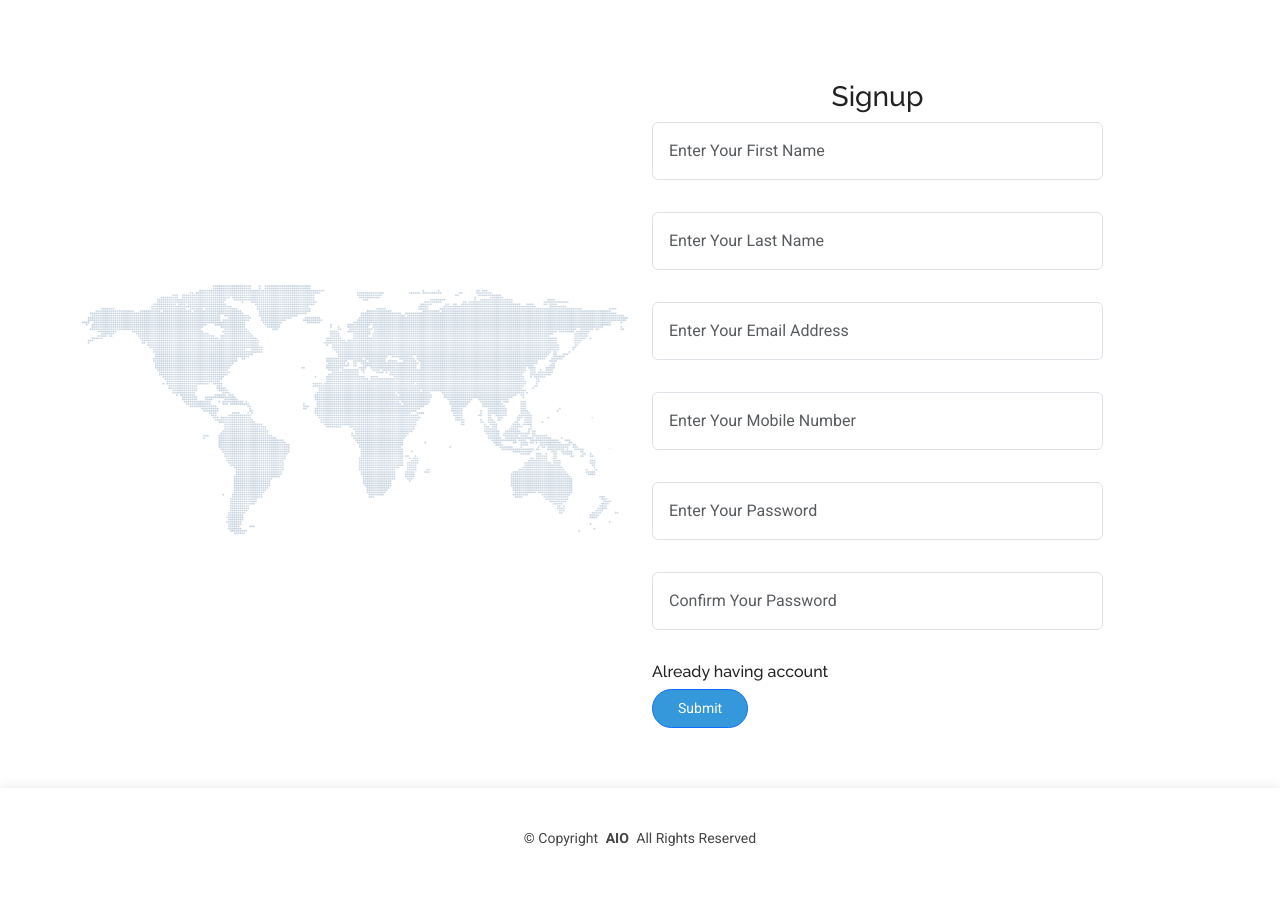
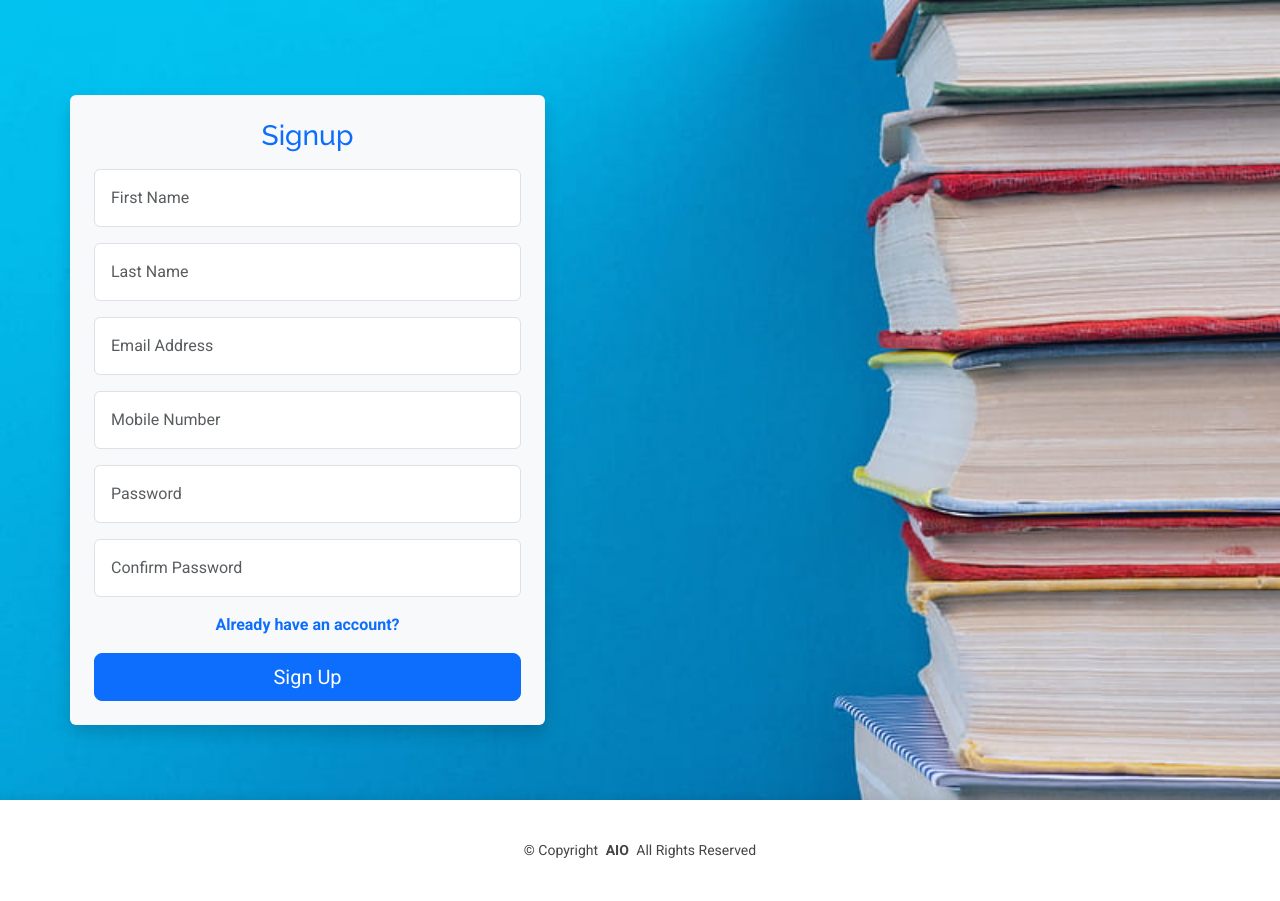
Before and after one commit to vinay-040/front, a Flask app: page /signup in a window 1280 px wide. Shown: the part 90-991 px from the top of the page. Before the commit the page ends 936 px from the top, so only its background shows below. Run offline with Flask 3, Linux system fonts and the light colour scheme; some libraries are stand-ins or nearby versions.

Commit message:
Updated login, signup, and index pages

```diff
--- a/templates/index.html
+++ b/templates/index.html
@@ -7,8 +7,8 @@ corousel %}
         class="col-lg-6 order-2 order-lg-1 d-flex flex-column justify-content-center"
       >
         {% include "messages.html" %}
-        <h1>Grow your business with AIO</h1>
-        <p>We are team of great aspires</p>
+        <h1>Welcome to AIO Book Store</h1>
+        <p>Step in, grab a book, and let the adventure begin!</p>
 
       </div>
       <div class="col-lg-6 order-1 order-lg-2 hero-img">
--- a/templates/signup.html
+++ b/templates/signup.html
@@ -1,104 +1,54 @@
-{% extends 'base.html' %} {% block title %} Signup {% endblock title %} {% block
-corousel %}
-   <section id="hero" class="hero section">
+{% extends 'base.html' %}
+
+{% block title %} Signup {% endblock title %}
+
+{% block corousel %}
+<section id="hero" class="hero section" style="background: url('/static/assets/img/backgr.jpg') no-repeat center center/cover; min-height: 100vh; display: flex; align-items: center; justify-content: center;">
   <div class="container">
-  <div class="row gy-4">
-    <div
-      class="col-md-6 order-2 order-md-1 d-flex flex-column justify-content-center"
-    >
-      <img
-        src="/static/assets/img/contact-bg.png"
-        class="img-fluid animated"
-        alt=""
-      />
+    <div class="row gy-4 align-items-center">
+
+      <!-- <div class="col-md-6 order-2 order-md-1 d-flex justify-content-center">
+        <img src="/static/assets/img/book 2.jpg" class="img-fluid animated" alt="Signup Illustration" />
       </div>
+         -->
+      <div class="col-md-5 order-1 order-md-2 hero-img p-4 bg-light shadow rounded" style="backdrop-filter: blur(8px); border-radius: 10px;">
+        {% include "messages.html" %}
+        <h3 class="text-center text-primary">Signup</h3>
+        <form action="/signup" method="post" class="mt-3">
+          <input type="hidden" name="csrf_token" value="{{ csrf_token() }}">
 
-
-    <div class="col-md-5 order-1 order-md-2 hero-img">
-        {% include "messages.html" %}
-      <h3 class="text-center">Signup</h1>
-      <form action="/signup" method="post">
-       <input type="hidden" name="csrf_token" value="{{ csrf_token() }}">
           <div class="form-group">
-
-          <input
-            class="form-control mb-2 p-3"
-            type="text"
-            name="fname"
-            required
-            id=""
-            placeholder="Enter Your First Name"
-          />
+            <input class="form-control mb-3 p-3" type="text" name="fname" required placeholder="First Name" />
           </div>
 
           <div class="form-group">
-<br>
-          <input
-            class="form-control mb-2 p-3"
-            type="text"
-            name="lname"
-            required
-            id=""
-            placeholder="Enter Your Last Name"
-          />
+            <input class="form-control mb-3 p-3" type="text" name="lname" required placeholder="Last Name" />
           </div>
 
           <div class="form-group">
-<br>
-          <input
-            class="form-control mb-2 p-3"
-            type="email"
-            name="email"
-            required
-            id=""
-            placeholder="Enter Your Email Address"
-          />
+            <input class="form-control mb-3 p-3" type="email" name="email" required placeholder="Email Address" />
           </div>
 
           <div class="form-group">
-<br>
-          <input
-            class="form-control mb-2 p-3"
-            type="number"
-            name="mobile"
-            required
-            id=""
-            placeholder="Enter Your Mobile Number"
-          />
+            <input class="form-control mb-3 p-3" type="number" name="mobile" required placeholder="Mobile Number" />
           </div>
 
           <div class="form-group">
-   <br>
-          <input
-            class="form-control mb-2 p-3"
-            type="password"
-            name="pass1"
-            required
-            id="pas1"
-            placeholder="Enter Your Password"
-          />
-        </div>
-        <div class="form-group">
-<br>
-          <input
-            class="form-control mb-2 p-3"
-            type="password"
-            name="pass2"
-            required
-            id=""
-            placeholder="Confirm Your Password"
-          />
+            <input class="form-control mb-3 p-3" type="password" name="pass1" required placeholder="Password" />
           </div>
 
-<br>
-        <div>
-          <a href="http://127.0.0.1:5000/login" style="color:rgb(255, 255, 255); text-decoration: none; font-weight: bold;"><h6>Already having account</h6></a>
+          <div class="form-group">
+            <input class="form-control mb-3 p-3" type="password" name="pass2" required placeholder="Confirm Password" />
           </div>
 
-          <button class="btn btn-primary btnclr" type="submit">Submit</button>
+          <div class="text-center mb-3">
+            <a href="/login" class="text-primary" style="text-decoration: none; font-weight: bold; transition: 0.3s;">Already have an account?</a>
+          </div>
 
+          <button class="btn btn-primary btn-lg w-100" type="submit">Sign Up</button>
         </form>
       </div>
+
     </div>
   </div>
 </section>
```
Also changed, not shown: templates/login.html (+31 -52 lines), static/assets/img/backgr.jpg (added), static/assets/img/book 2.jpg (added), static/assets/img/book.jpg (added). Lines whose indentation alone changed are shown as unchanged.
